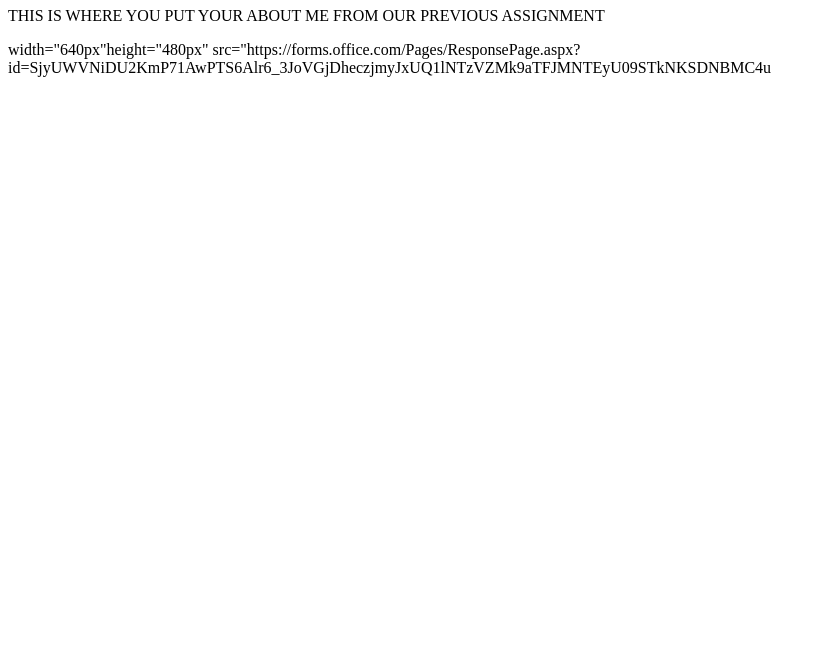
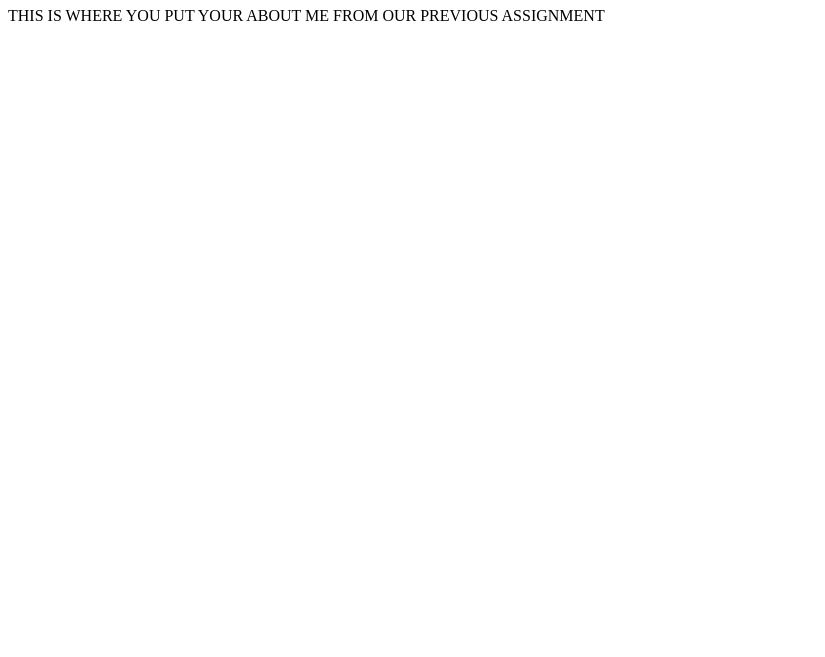
Before and after one commit to CCPS356116/CCPS356116.github.io, a plain HTML site: page aboutme.html in a window 1280 px wide. Shown: the part 143-800 px from the top of the page, without its empty margins (0-825 px from the left). Drawn offline with Linux system fonts and the light colour scheme.

Commit message:
Update aboutme.html

```diff
--- a/aboutme.html
+++ b/aboutme.html
@@ -18,6 +18,5 @@
         <p> THIS IS WHERE YOU PUT YOUR ABOUT ME FROM OUR PREVIOUS ASSIGNMENT</p>
         </body>
       <footer>
-        width="640px"height="480px" src="https://forms.office.com/Pages/ResponsePage.aspx?id=SjyUWVNiDU2KmP71AwPTS6Alr6_3JoVGjDheczjmyJxUQ1lNTzVZMk9aTFJMNTEyU09STkNKSDNBMC4u
       </footer>
       </html>
```
